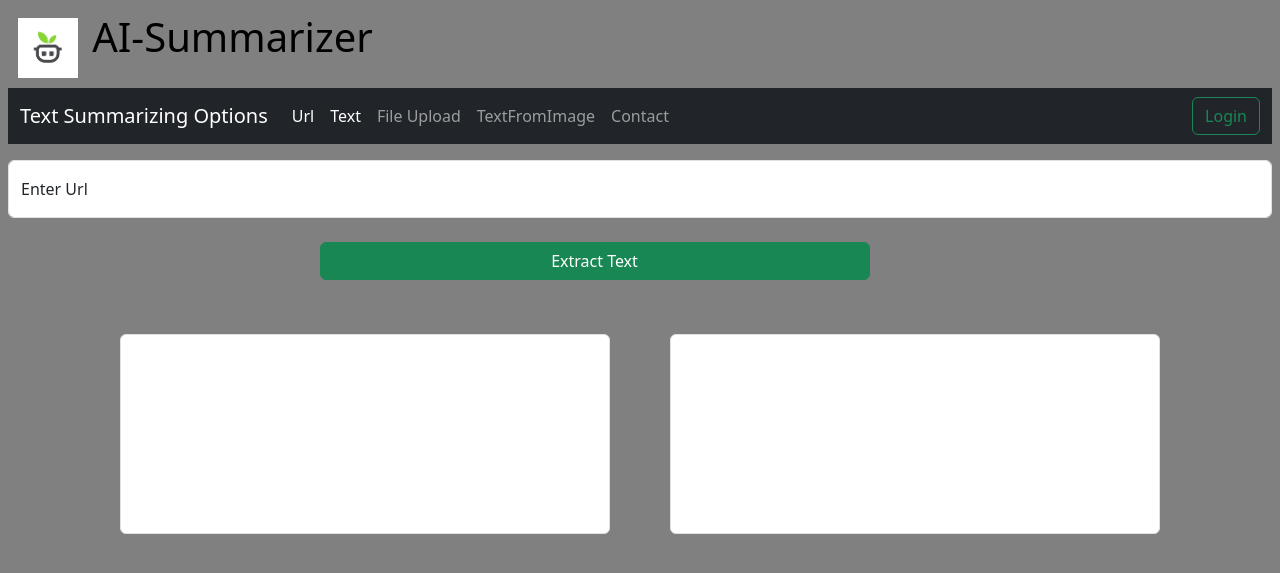
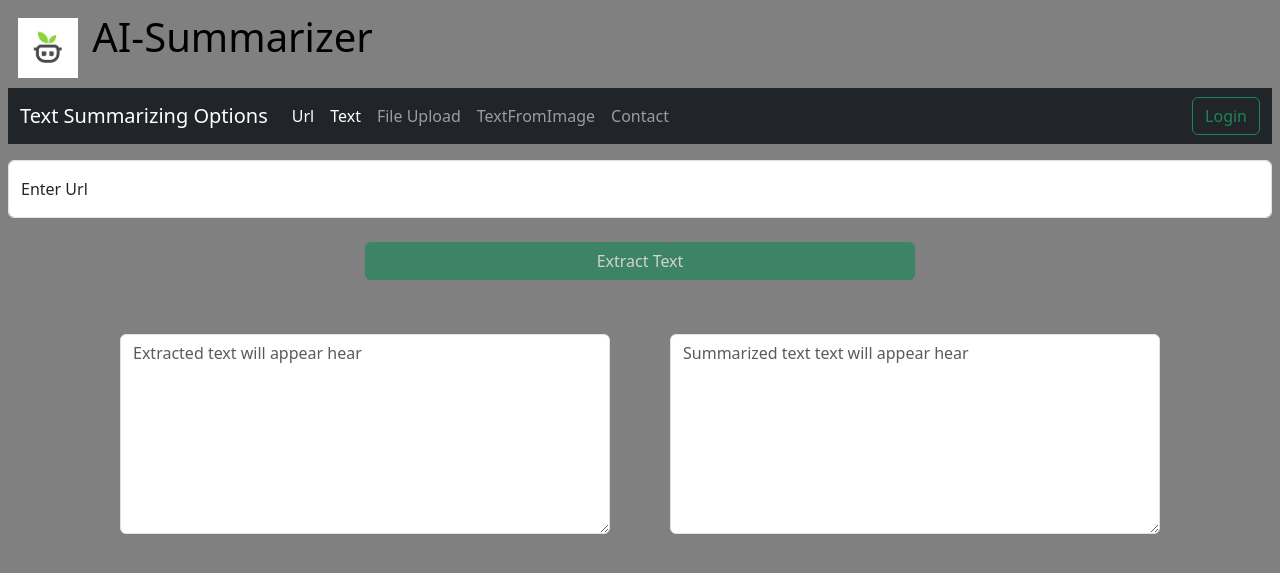
Before and after one commit to mparedesh/NLP_Text_Summarization, a Django app: page /url in a window 1280 px wide. Shown: the top 573 px of the page. Run offline with Django 4.2, Linux system fonts and the light colour scheme.

Commit message:
Made Changes To Url Tab

```diff
--- a/MLP_Project/templates/url.html
+++ b/MLP_Project/templates/url.html
@@ -26,6 +26,16 @@
       }
     }
   </style>
+
+  <script>
+    function enableButton() {
+      document.getElementById("extractText").disabled = false;
+    }
+    var parsedText = document.getElementById("parsedText");
+    parsedText.innerHTML = "Here is the parsedText";
+    var summarizedText = document.getElementById("summarizedText");
+    summarizedText.innerHTML = "Here is the summarizedText";
+  </script>
 </head>
 
 <body class='p-2'>
@@ -34,16 +44,17 @@
 <div id="loading-symbol"></div>
 <form class="form-floating" method='post' action='/url'>
     {% csrf_token %}
-    <input class="form-control" id="InputValue" placeholder="website_name.com" name='urlName'>
+    <input class="form-control" id="InputValue" placeholder="website_name.com" name='urlName' oninput="enableButton()">
     <label for="InputValue">Enter Url</label>
 </br>
 
 <div class="container">
   <div class="row justify-content-center">
-    <div class="col-7">
-      <button type="submit" id='extractText' name='submit_button' value='Submit 1' class="btn btn-success" style="width:550px">Extract Text</button>
+    <div class="col-7" style="display: grid; place-items: center;">
+
+      <button id='extractText' name='submit_button' value='Submit 1' class="btn btn-success" style="width:550px" disabled>Extract Text</button>
     </div>
-    <div class="col-7">
+    <div class="col-7" style="display: grid; place-items: center;">
       <button type="button" id='summarizeText' value='Submit 2' class="btn btn-danger" style='visiblity:hidden;width:550px'>Summarize Text</button>
     </div>
   </div>
@@ -54,10 +65,10 @@
 <div class="container">
   <div class="row justify-content-center">
     <div class="col-4" style="width:550px;padding:30px">
-      <p class="form-control" id='parsedText' style='background:white;height: 200px;overflow-y: auto;' contentEditable>{{parsedText}}</p>
+      <textarea class="form-control" id='parsedText' placeholder="Extracted text will appear hear" style='background:white;height: 200px;overflow-y: auto;' contentEditable>{{parsedText}}</textarea>
     </div>
     <div class="col-4" style="width:550px;padding:30px">
-      <p class="form-control" id='summarizedText' style='background:white;height: 200px;overflow-y: auto;' contentEditable>{{summarizedText}}</p>
+      <textarea class="form-control" id='summarizedText' placeholder="Summarized text text will appear hear" style='background:white;height: 200px;overflow-y: auto;' contentEditable>{{summarizedText}}</textarea>
     </div>
   </div>
 </div>
@@ -92,7 +103,6 @@
       showLoading();
       const p_text = document.querySelector('#parsedText').textContent;
       const data = { 'p_text': p_text };
-
       fetch('/url', {
         method: 'POST',
         headers: {
@@ -101,7 +111,6 @@
         },
         body: JSON.stringify(data)
       })
-
       .then(response => response.json())
       .then(data => {
         console.log('Success:', data);
```
